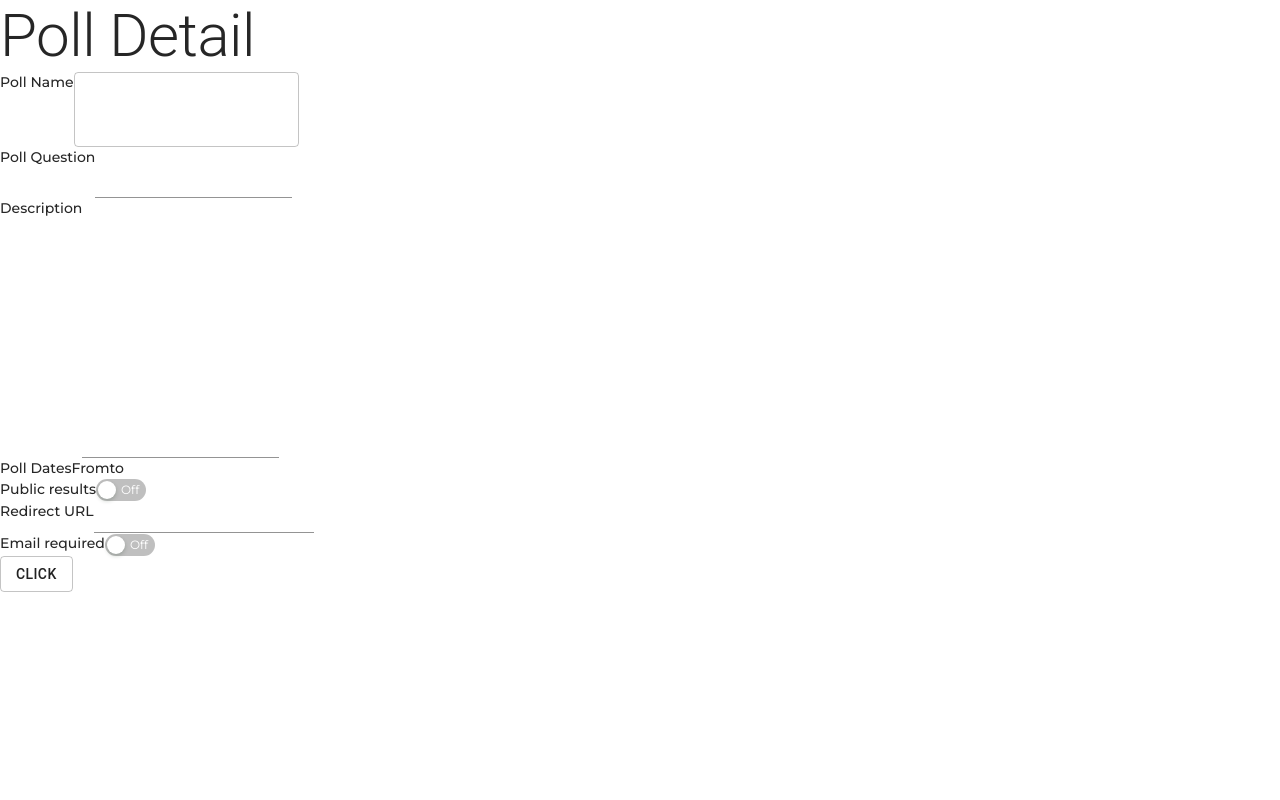
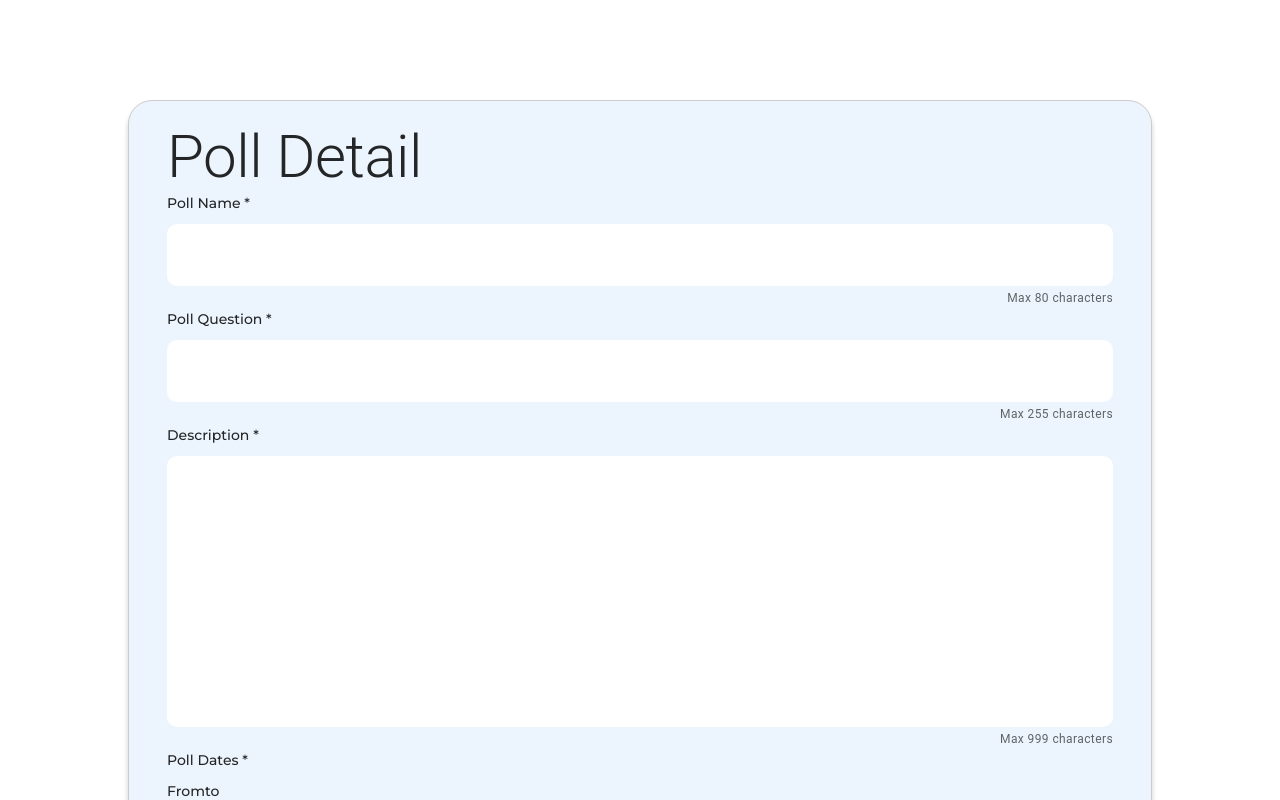
Before and after one commit to EddieLuong/Oppi-Clone, a React (Create React App) app: page /polldetail in a window 1280 px wide. Shown: the top 800 px of the page. Built offline with nearby package versions, Linux system fonts and the light colour scheme; no server answers.

Commit message:
update: styled: pollDetail

```diff
--- a/src/components/PollDetail.js
+++ b/src/components/PollDetail.js
@@ -1,5 +1,6 @@
 import { ApiPollDetail, accessToken, formatDate } from "./Utils";
 import { TextField, Typography, Button } from "@material-ui/core";
+import FormHelperText from "@mui/material/FormHelperText";
 import DatePicker from "@mui/lab/DatePicker";
 import LocalizationProvider from "@mui/lab/LocalizationProvider";
 import AdapterDateFns from "@mui/lab/AdapterDateFns";
@@ -12,6 +13,8 @@ import { Switch } from "antd";
 
 export default function PollDetail() {
   const [dataPoll, setDataPoll] = useState({});
+  const [startDate, setStartDate] = useState(0);
+  const [isPublicResult, setIsPublicResult] = useState(false);
   const idPollDetail = sessionStorage.getItem("idPollDetail");
   const fields = [
     "title",
@@ -90,17 +93,24 @@ export default function PollDetail() {
   }, []);
 
   return (
-    <div>
+    <div className="pollDetail">
       <Typography variant="h2">Poll Detail</Typography>
-      <form noValidate onSubmit={handleSubmit(onSubmit)}>
-        <div className="pollName">
-          <label htmlFor="pollName">Poll Name</label>
+      <form
+        className="formPollDetail flex-col"
+        noValidate
+        onSubmit={handleSubmit(onSubmit)}
+      >
+        <div className="pollName flex-col">
+          <label className="labelPollDetail" htmlFor="pollName">
+            Poll Name *
+          </label>
           <Controller
             name="title"
             control={control}
             render={({ field: { onChange, value }, fieldState: { error } }) => (
               <TextField
                 onChange={onChange}
+                className="textfield"
                 id="pollName"
                 multiline={true}
                 rows={2}
@@ -112,9 +122,14 @@ export default function PollDetail() {
               />
             )}
           />
+          <FormHelperText style={{ alignSelf: "end" }}>
+            Max 80 characters
+          </FormHelperText>
         </div>
-        <div className="pollQuestion">
-          <label htmlFor="pollQuestion">Poll Question</label>
+        <div className="pollQuestion flex-col">
+          <label className="labelPollDetail" htmlFor="pollQuestion">
+            Poll Question *
+          </label>
 
           <Controller
             name="question"
@@ -123,8 +138,10 @@ export default function PollDetail() {
               <TextField
                 type="text"
                 onChange={onChange}
+                className="textfield"
                 id="pollQuestion"
                 value={value}
+                variant="outlined"
                 multiline={true}
                 rows={2}
                 error={Boolean(error)}
@@ -132,9 +149,14 @@ export default function PollDetail() {
               />
             )}
           />
+          <FormHelperText style={{ alignSelf: "end" }}>
+            Max 255 characters
+          </FormHelperText>
         </div>
-        <div className="description">
-          <label htmlFor="description">Description</label>
+        <div className="description flex-col">
+          <label className="labelPollDetail" htmlFor="description">
+            Description *
+          </label>
           <Controller
             control={control}
             name="description"
@@ -142,6 +164,8 @@ export default function PollDetail() {
               <TextField
                 onChange={onChange}
                 value={value}
+                className="textfield"
+                variant="outlined"
                 id="description"
                 type="text"
                 multiline={true}
@@ -151,13 +175,21 @@ export default function PollDetail() {
               />
             )}
           />
+          <FormHelperText style={{ alignSelf: "end" }}>
+            Max 999 characters
+          </FormHelperText>
         </div>
-        <div className="pollDate">
-          <label htmlFor="startDate">Poll Dates</label>
+        <div className="pollDate flex-col">
+          <label className="labelPollDetail" htmlFor="startDate">
+            Poll Dates *
+          </label>
+          <div className="flex-row">
             <Controller
               name="openedAt"
               control={control}
-            render={({ field: { onChange, value } }) => (
+              render={({ field: { onChange, value } }) => {
+                setStartDate(value);
+                return (
                   <React.Fragment>
                     <label htmlFor="startDate">From</label>
                     <LocalizationProvider dateAdapter={AdapterDateFns}>
@@ -167,12 +199,18 @@ export default function PollDetail() {
                         minDate={new Date(value)}
                         maxDate={new Date(value)}
                         renderInput={(params) => (
-                      <TextField variant="outlined" {...params} />
+                          <TextField
+                            id="zeropadding"
+                            className="textfield labelDate"
+                            variant="outlined"
+                            {...params}
+                          />
                         )}
                       />
                     </LocalizationProvider>
                   </React.Fragment>
-            )}
+                );
+              }}
             />
             <Controller
               name="closedAt"
@@ -184,9 +222,14 @@ export default function PollDetail() {
                     <DatePicker
                       onChange={onChange}
                       value={value}
-                    minDate={new Date(value)}
+                      minDate={new Date(startDate)}
                       renderInput={(params) => (
-                      <TextField variant="outlined" {...params} />
+                        <TextField
+                          className="textfield labelDate"
+                          id="zeropadding"
+                          variant="outlined"
+                          {...params}
+                        />
                       )}
                     />
                   </LocalizationProvider>
@@ -194,39 +237,55 @@ export default function PollDetail() {
               )}
             />
           </div>
-        <div className="publicRults">
-          <label htmlFor="">Public results</label>
+        </div>
+
+        <div className="flex-row rowspace mt10">
+          <div className="publicRults flex-col ">
+            <label className="labelPollDetail" htmlFor="">
+              Public results
+            </label>
             <Controller
               control={control}
               name="isPublicResult"
-            render={({ field: { onChange, value } }) => (
+              render={({ field: { onChange, value } }) => {
+                setIsPublicResult(value);
+                return (
                   <Switch
+                    disabled={value}
                     onChange={onChange}
                     checked={value}
                     checkedChildren="On"
                     unCheckedChildren="Off"
                     defaultChecked
                   />
-            )}
+                );
+              }}
             />
           </div>
-        <div className="redirectURL">
-          <label htmlFor="redirectURL">Redirect URL</label>
+          <div className="redirectURL flex-col">
+            <label className="labelPollDetail" htmlFor="redirectURL">
+              Redirect URL
+            </label>
             <Controller
               name="resultRedirectUrl"
               control={control}
               render={({ field: { onChange, value } }) => (
                 <TextField
+                  disabled={isPublicResult}
+                  className="textfield"
+                  id="zeropadding"
                   onChange={onChange}
                   value={value}
-                id="redirectURL"
+                  variant="outlined"
                   type="text"
                 />
               )}
             />
           </div>
-        <div className="emailRequired">
-          <label htmlFor="">Email required</label>
+          <div className="emailRequired flex-col">
+            <label className="labelPollDetail" htmlFor="">
+              Email required
+            </label>
             <Controller
               control={control}
               name="isRequireEmail"
@@ -241,8 +300,14 @@ export default function PollDetail() {
               )}
             />
           </div>
-        <Button type="submit" variant="outlined" onClick={onSubmit}>
-          CLick
+        </div>
+        <Button
+          className="btnUpdate"
+          type="submit"
+          variant="outlined"
+          onClick={onSubmit}
+        >
+          Save
         </Button>
       </form>
     </div>
--- a/src/components/Utils.js
+++ b/src/components/Utils.js
@@ -4,28 +4,62 @@ const ApiLogOut = "https://dev.oppi.live/api/admin/v1/auth/signout";
 const ApiDelete = "https://dev.oppi.live/api/admin/v1/polls";
 const ApiPollDetail = "https://dev.oppi.live/api/admin/v1/polls";
 const columns = [
-  { title: "Poll Name", field: "title" },
-  { title: "Poll Question", field: "question" },
-  { title: "Start Date", field: "startDate" },
-  { title: "End Date", field: "endDate" },
+  {
+    title: "Poll Name",
+    field: "title",
+    cellStyle: {
+      wordWap: "break word",
+      width: "13%",
+      wordBreak: "break-all",
+    },
+  },
+  {
+    title: "Poll Question",
+    field: "question",
+    cellStyle: {
+      wordWap: "break word",
+      wordBreak: "break-all",
+      width: "22%",
+    },
+  },
+  {
+    title: "Start Date",
+    field: "startDate",
+    cellStyle: {
+      width: "12%",
+    },
+  },
+  {
+    title: "End Date",
+    field: "endDate",
+    cellStyle: {
+      width: "12%",
+    },
+  },
   { title: "Participants", field: "participants", align: "center" },
   {
     title: "Status",
     field: "status",
-    cellStyle: (data) => {
-      if (data === "live") {
-        return {
+    render: (rowdata) => (
+      <div
+        style={
+          rowdata.status === "live"
+            ? {
                 backgroundColor: "#ffc2c2",
                 color: "red",
                 textTransform: "uppercase",
-        };
-      } else
-        return {
+              }
+            : {
                 backgroundColor: "#c1c0c0",
                 color: "#000",
                 textTransform: "uppercase",
-        };
-    },
+              }
+        }
+        className="statusCell"
+      >
+        <p>{rowdata.status}</p>
+      </div>
+    ),
     align: "center",
   },
 ];
--- a/src/components/styles/globalStyles.js
+++ b/src/components/styles/globalStyles.js
@@ -50,15 +50,18 @@ const GlobalStyle = createGlobalStyle`
     height:100%;
   }
   .pollist{
-    display: inline-block;
+    display: inline-flex;
     width:100%;
     background-color:#f5f6f9;
+    flex-direction: column;
+    align-items: center;
   }
   .pollist_nav{
     display: block;
     height: 55px;
     background-color: #fff;
     border-bottom: 1px solid rgba(0,0,0,0.2);
+    width: inherit;
   }
   .MuiTableRow-root.MuiTableRow-hover{
     border-left: 1px solid #fff;
@@ -66,6 +69,173 @@ const GlobalStyle = createGlobalStyle`
   .MuiTableRow-root.MuiTableRow-hover:hover{
     border-left:1px solid #42B5E8 !important;
   }
+  td.MuiTableCell-body{
+    vertical-align: top
+  }
+  .statusCell{
+    padding: 3px 2px;
+    border-radius: 1rem;
+    font-size: 12px;
+  }
+  .statusCell p {
+    margin-bottom:0;
+  }
+  .boxAction p {
+    margin-bottom: 0;
+  }
+  .pagination{
+    margin: -40px 0 40px;
+  }
+  button.MuiPaginationItem-page{
+    font-weight: bold;
+    opacity:1;
+    background-color: #fff;
+    box-shadow: 0 2px 5px rgb(0 0 0 / 30%);
+  }
+  button.MuiPaginationItem-page:hover{
+    background-color: #dae6f4;
+    border: 1px solid #79aee3;
+  }
+  .MuiPagination-ul li{
+    margin: 0 5px;
+  }
+  .MuiPagination-ul li .MuiPaginationItem-previousNext{
+    border:none;
+    font-size: 20px;
+  }
+  .MuiPagination-ul li .MuiPaginationItem-previousNext:hover{
+    background-color: transparent
+  }
+  .pollDetail{
+    width: 80%;
+    margin: 100px auto;
+    background-color: rgb(236, 245, 253);
+    padding: 20px 38px 38px;
+    border: 1px solid #ccc;
+    border-radius: 1.5rem;
+    box-shadow: 0 5px 5px rgba(0,0,0,0.2);
+}
+  .textfield .MuiInputBase-root,
+  .textfield .MuiInputBase-root{
+    border: 0px solid transparent;
+    outline:none;
+    resize: none;
+    border-radius: 10px;
+    background-color:#fff;
+  }
+
+  textarea.MuiInputBase-input{
+    font-size: 15px ;
+    font-family: Montserrat;
+  }
+  .textfield .PrivateNotchedOutline-root-1{
+    border:none;
+  }
+  div.MuiInputBase-root{
+    padding: 12px 12px;
+  }
+  textarea.MuiInputBase-input:focus div.MuiInputBase-root{
+    background-color: #fff;
+    border-color: #8ad4ee;
+    outline: 0;
+    border-radius: 10px;
+    box-shadow: 0 0 0 0.2rem rgb(32 168 216 / 25%);
+  }
+  #zeropadding {
+    padding:0;
+    max-width: 203px;
+  }
+  .flex-col{
+    display:flex;
+    flex-direction: column;
+  }
+  .align-center{
+    text-align: center;
+  }
+  .flex-row{
+    display:inline-flex;
+  }
+  .formPollDetail{
+
+  }
+  .ant-switch {
+    width: 60px;
+  }
+  .imgDeletePoll{
+    width: 140px;
+    display: block;
+    margin: 0 auto 15px;
+  }
+  div.css-1t1j96h-MuiPaper-root-MuiDialog-paper{
+  min-width: 450px;
+  border-radius: 10px;
+  font-family: Montserrat;
+  padding-bottom: 18px;
+  }
+  div.dialogActionsDelete{
+    justify-content: space-evenly;
+  }
+  .rowspace{
+    justify-content: space-between;
+    width: 65%;
+  }
+  div.css-ypiqx9-MuiDialogContent-root{
+    padding: 20px 24px 10px;
+  }
+  button.keepPollBtn{
+    border: 0px;
+    font-size: 15px;
+    margin: 0px;
+    background-color: rgb(237, 237, 237);
+    height: 38px;
+    width: 142px;
+    color: #222222;
+    border-radius: 12px;
+    text-transform: none;
+    box-shadow: 0 5px 11px rgb(0 0 0 / 25%);
+  }
+  #deletePollBtn{
+    color:#fff;
+    border: 0px;
+    font-size: 15px;
+    margin: 0px;
+    background-color: rgb(220, 38, 127);
+    height: 38px;
+    text-transform: none;
+    width: 142px;
+    border-radius: 12px;
+    box-shadow: 0 4px 10px rgb(0 0 0 / 25%);}
+    button.keepPollBtn:hover,
+    #deletePollBtn:hover{
+      opacity: 0.8;
+    }
+    .labelPollDetail{
+      margin-bottom: 10px;
+    }
+    .btnUpdate{
+    border: 0px;
+    font-size: 15px;
+    margin: 0px;
+    margin-top:30px;
+    background-color: rgb(255, 176, 0);
+    height: 38px;
+    width: 187px;
+    align-self:end;
+    box-shadow: 0 4px 5px rgba(0,0,0,0.2);
+    color:#fff;
+    text-transform: none;
+    }
+    .btnUpdate:hover{
+      background-color:rgb(255, 176, 0);
+      opacity:0.8;
+    }
+    .mt10{
+      margin-top: 10px;
+    }
+    .labelDate{
+      margin-right:10px;
+      margin-left:20px;
+    }
 `;
 
 export default GlobalStyle;
```
Also changed, not shown: src/components/Polllist.js (+23 -9 lines), public/img/black_man_meme.png (added). Lines whose indentation alone changed are shown as unchanged.
